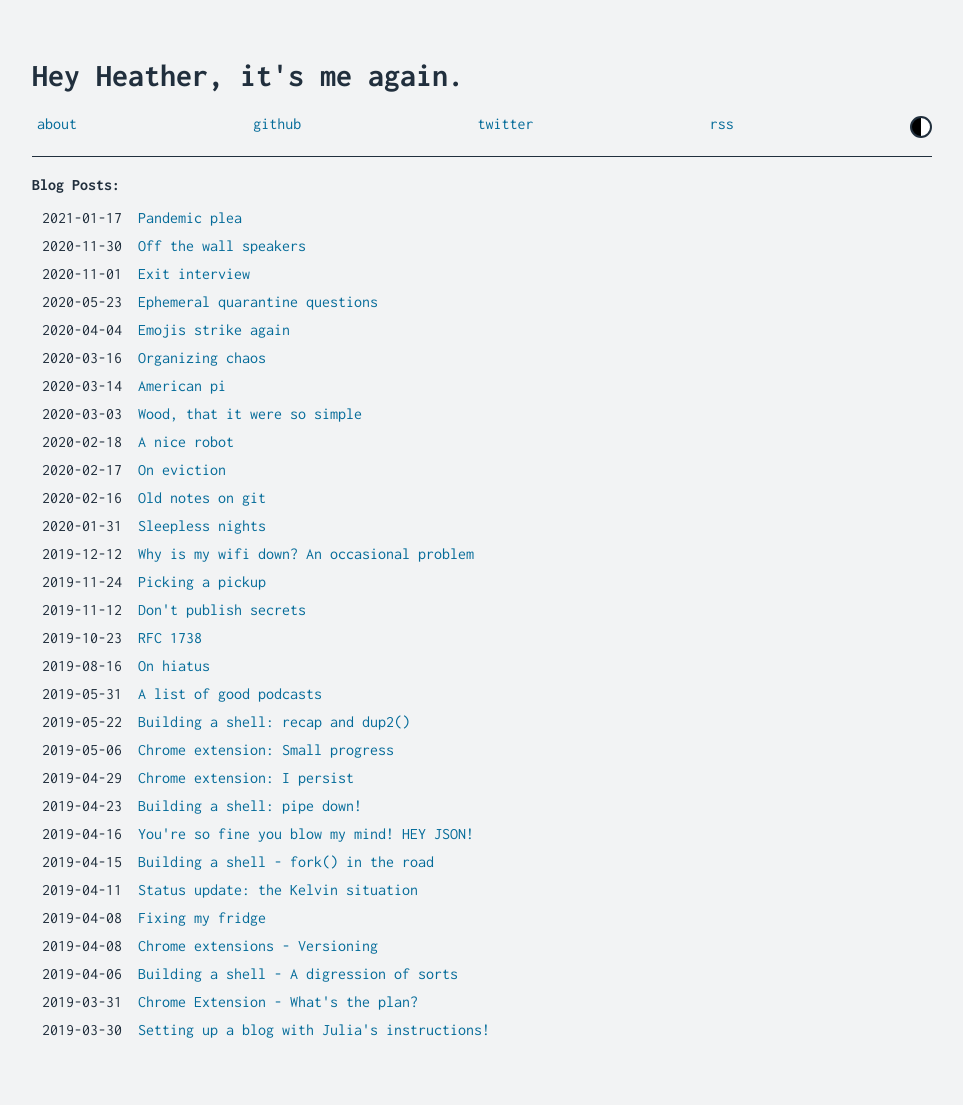
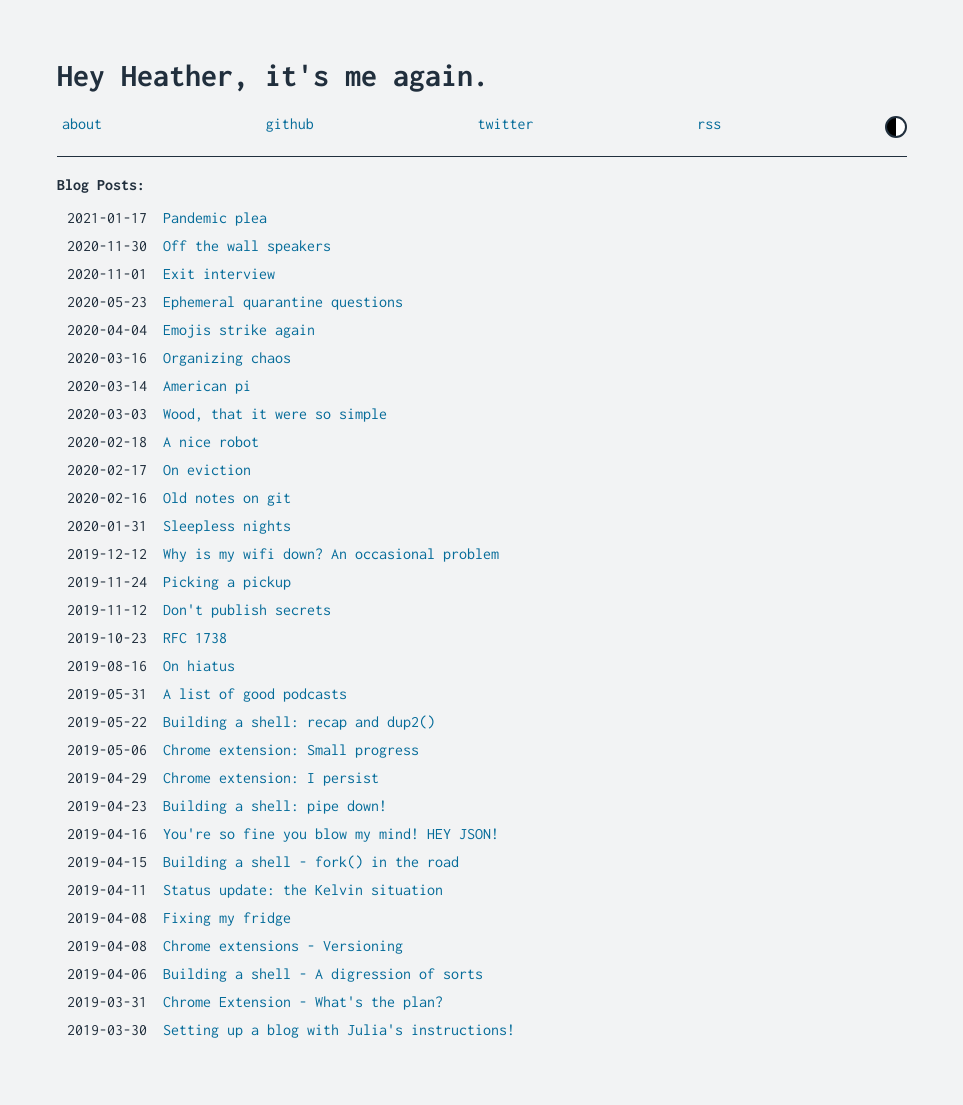
Before and after one commit to dolliars/heyheather, a Jekyll site: the page built from index.html, in a window 1280 px wide. Shown: the whole page, without its empty margins (158-1121 px from the left). Built offline with Jekyll 4.4.1, drawn with Linux system fonts in a browser that asks for light colours.

Commit message:
Change wrapper styling

```diff
--- a/assets/css/main.scss
+++ b/assets/css/main.scss
@@ -105,7 +105,7 @@ hr {
 }
 
 .wrapper {
-  max-width: 900px;
+  max-width: 850px;
   margin: auto;
   padding: 60px 30px 60px 30px;
   @media screen and (max-width: $br) {
```
